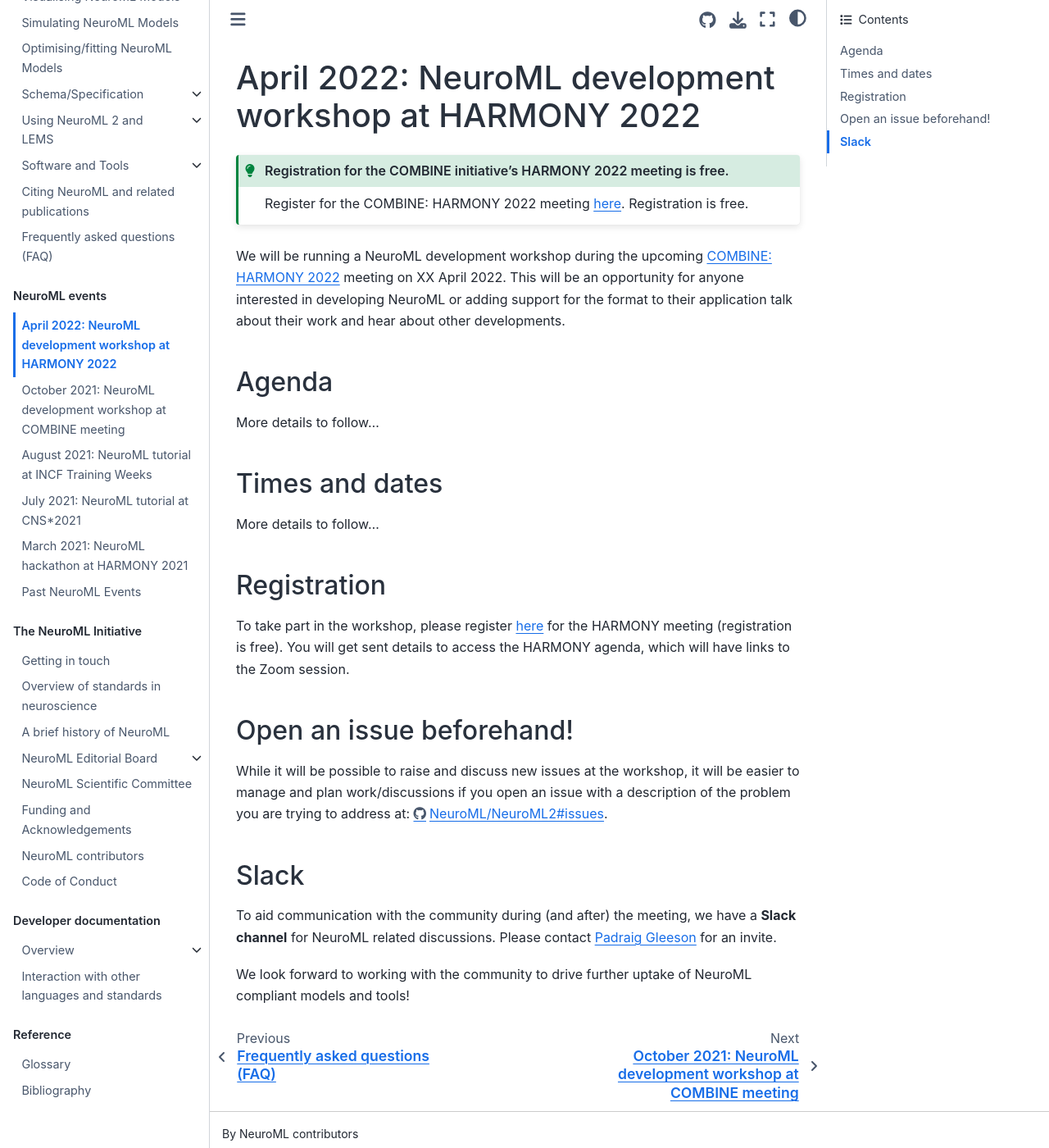
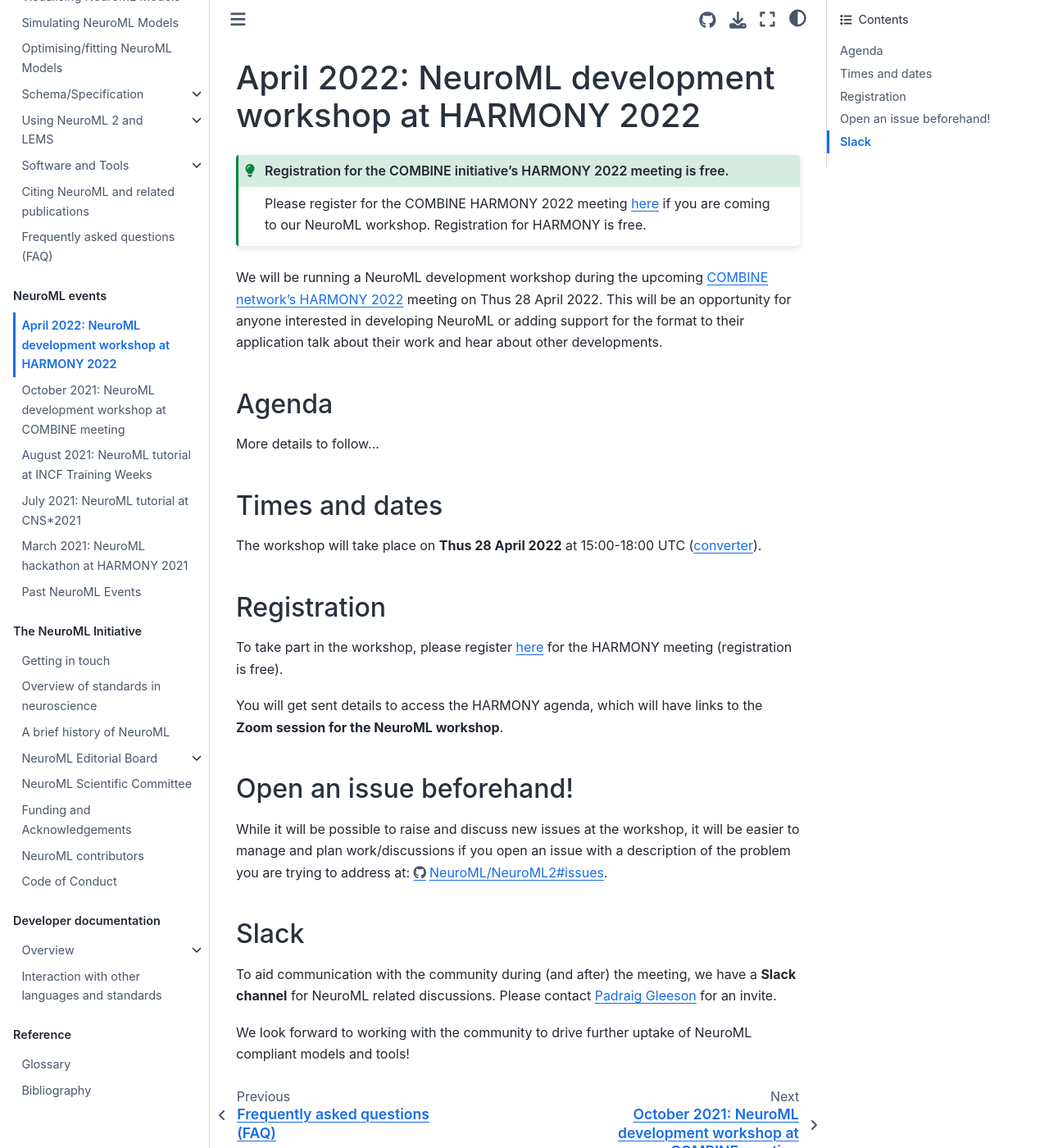
Before and after one commit to NeuroML/Documentation, a Jupyter Book: the page built from source/Events/202204-Harmony.md, in a window 1280 px wide and 1400 px high. Shown: the whole window at 82% size. Built offline with Jupyter Book 1.0.4 settings and Sphinx 7.4.7 and the Sphinx Book theme 1.1.4, drawn with Linux system fonts in a browser that asks for light colours.

Commit message:
Update Harmony info

````diff
--- a/source/Events/202204-Harmony.md
+++ b/source/Events/202204-Harmony.md
@@ -3,11 +3,11 @@
 
 ```{admonition} Registration for the COMBINE initiative's HARMONY 2022 meeting is free.
 :class: tip
-Register for the COMBINE: HARMONY 2022 meeting [here](https://combine-org.github.io/events/).
-Registration is free.
+Please register for the COMBINE HARMONY 2022 meeting [here](https://combine-org.github.io/events/) if you are coming to our NeuroML workshop.
+Registration for HARMONY is free.
 ```
 
-We will be running a NeuroML development workshop during the upcoming [COMBINE: HARMONY 2022](https://combine-org.github.io/events/) meeting on XX April 2022.
+We will be running a NeuroML development workshop during the upcoming [COMBINE network's HARMONY 2022](https://combine-org.github.io/events/) meeting on Thus 28 April 2022.
 This will be an opportunity for anyone interested in developing NeuroML or adding support for the format to their application talk about their work and hear about other developments.
 
 (neuromlevents:202104harmony:agenda)=
@@ -18,13 +18,14 @@
 (neuromlevents:202104harmony:when)=
 ## Times and dates
 
-More details to follow...
+The workshop will take place on **Thus 28 April 2022** at 15:00-18:00 UTC ([converter](https://www.timeanddate.com/worldclock/converter.html?iso=20220427T150000&p1=136&p2=1440&p3=137&p4=179&p5=37&p6=176&p7=248)).
 
 (neuromlevents:202104harmony:registration)=
 ## Registration
 
 To take part in the workshop, please register [here](https://combine-org.github.io/events/) for the HARMONY meeting (registration is free).
-You will get sent details to access the HARMONY agenda, which will have links to the Zoom session.
+
+You will get sent details to access the HARMONY agenda, which will have links to the **Zoom session for the NeuroML workshop**.
 
 (neuromlevents:202104harmony:prepare)=
 ## Open an issue beforehand!
````
